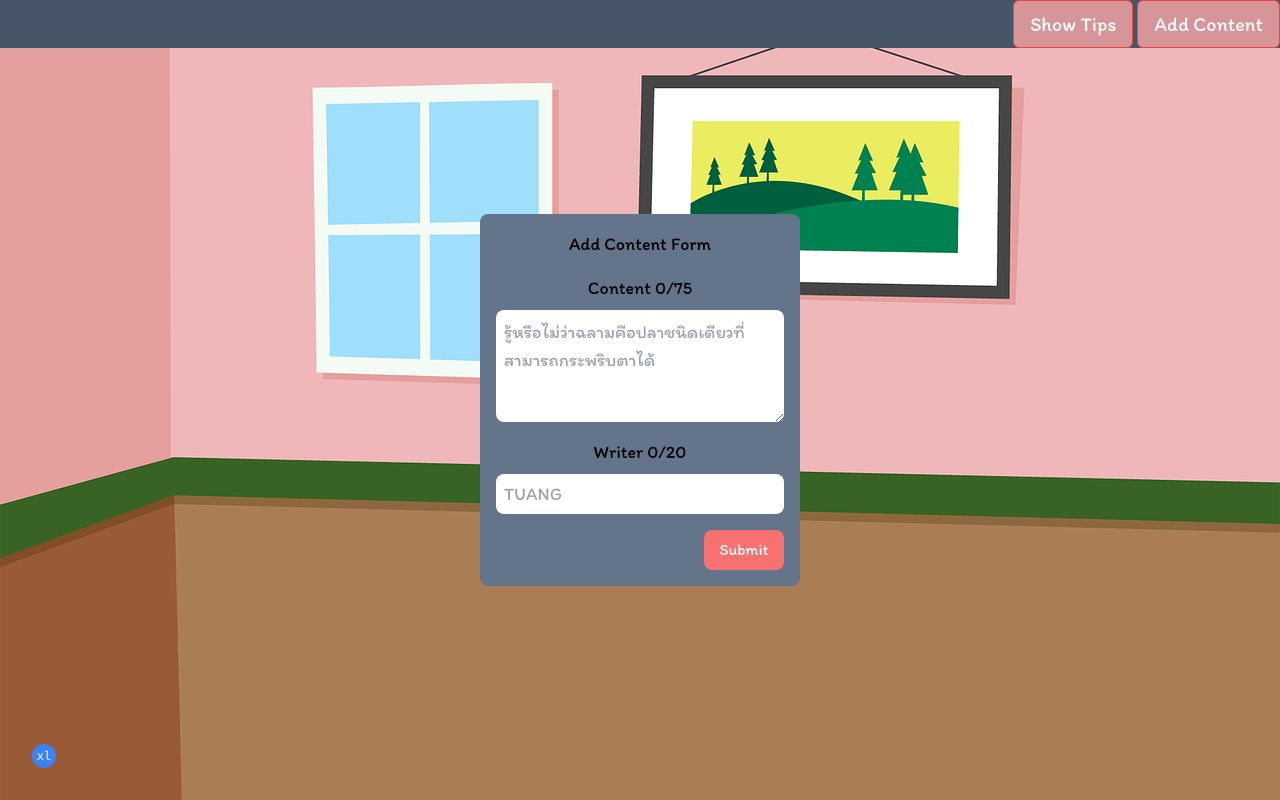
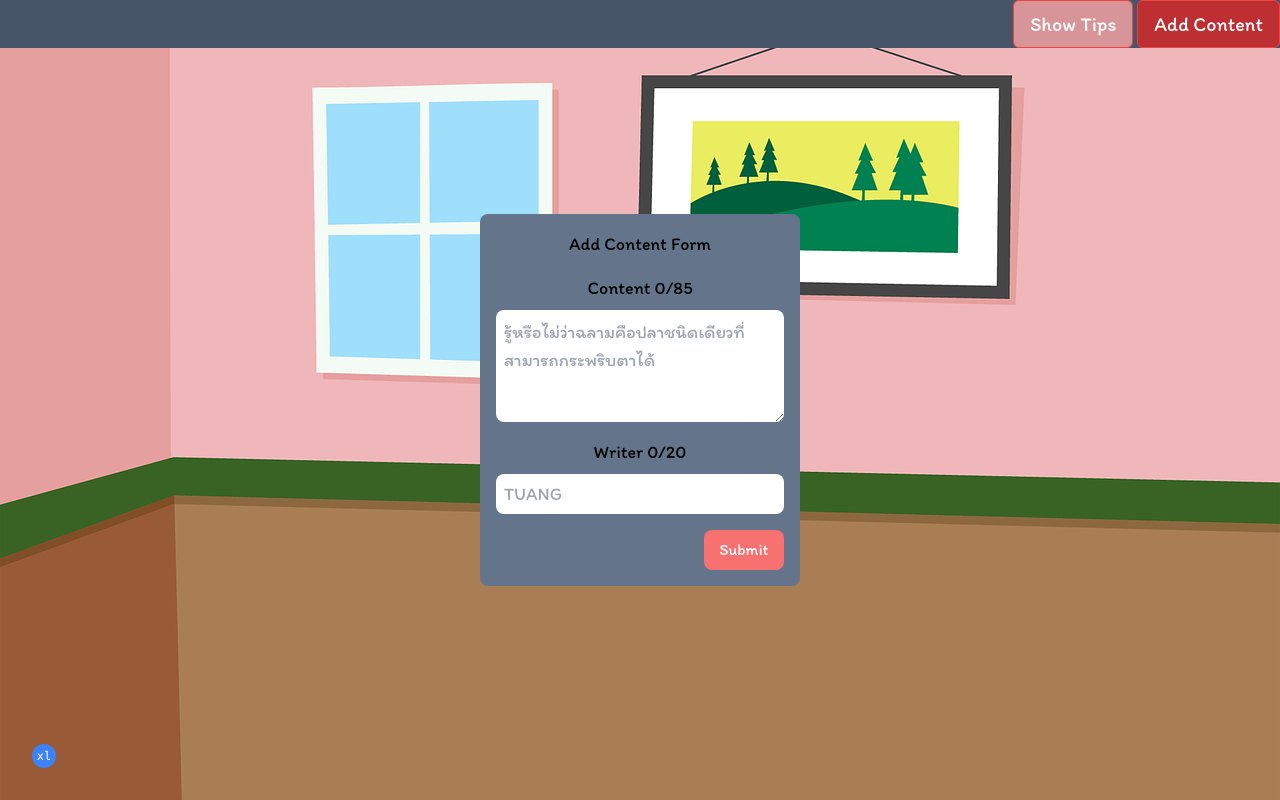
Before and after one commit to JiMeow/Tips, a Next.js app: page /form in a window 1280 px wide. Built offline with nearby package versions, Linux system fonts and the light colour scheme; no server answers.

Commit message:
Fix navbar not show current page

```diff
--- a/src/components/Loading.tsx
+++ b/src/components/Loading.tsx
@@ -5,7 +5,7 @@ const Loading = () => {
   return (
     <>
       <Navbar />
-      <div className="h-[100vh] w-[100vw] bg-[url('/images/room2.png')] bg-cover bg-center bg-no-repeat">
+      <div className="h-[100vh] w-[100vw] bg-[url('/images/room2.png')] bg-cover bg-center bg-no-repeat overflow-hidden">
         <div className="flex h-full w-full items-center justify-center md:justify-normal">
           <div className="flex w-full flex-col items-center justify-center gap-4">
             <div className="group flex h-80 w-80 -translate-y-24  -rotate-12 skew-x-0 scale-125 items-center justify-center duration-500 hover:origin-top-left hover:translate-x-6 hover:translate-y-12 hover:-rotate-0 hover:skew-x-1  hover:scale-100">
--- a/src/components/Navbar.tsx
+++ b/src/components/Navbar.tsx
@@ -33,7 +33,11 @@ const Navbar = () => {
             z-100 group relative grid h-full cursor-pointer
             place-items-center overflow-hidden
             rounded-md border border-red-500 px-4 text-sm
-            ${"/admin" === page.path ? ` bg-red-600/80` : ` bg-red-300/80`}
+            ${
+              page.path === pathname || isAdmin
+                ? ` bg-red-600/80`
+                : ` bg-red-300/80`
+            }
                 `}
             >
               <span className="relative z-10 text-xl text-white duration-500">
--- a/src/pages/form.tsx
+++ b/src/pages/form.tsx
@@ -3,9 +3,9 @@ import { useCreateTip } from "@/hooks/useCreateTip";
 import React, { useState } from "react";
 
 const Form = () => {
-  const maxContent = 85;
+  const maxContent = 99;
   const maxWriterName = 30;
-  const maxContentAlert = 75;
+  const maxContentAlert = 85;
   const maxWriterNameAlert = 20;
 
   const [content, setContent] = useState("");
```
